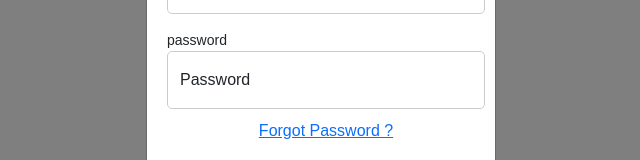
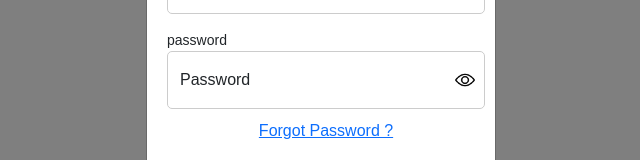
Before and after one commit to kmvipin/CodeHere-client, a React (Create React App) app: page /admin2023 in a window 1280 px wide. Shown: the part 409-569 px from the top of the page, without its empty margins (319-959 px from the left). Built offline with nearby package versions, Linux system fonts and the light colour scheme; no server answers; a web font is replaced by a local one.

Commit message:
add eye icon on password field

```diff
--- a/src/loginSignup/Login.js
+++ b/src/loginSignup/Login.js
@@ -5,11 +5,14 @@ import Form from 'react-bootstrap/Form';
 import logo from '../assets/images/loginLogo.jpg'
 import { useState } from 'react';
 import { Link } from 'react-router-dom';
+import viewEye from '../assets/images/view-eye.png';
+import hideEye from '../assets/images/hide-eye.png';
 
 const Login = (props) => {
     const {onLogin,error,setForgotPass} = props;
     const [userNameEmail,setUserNameEmail] = useState('');
     const [password,setPassword] = useState('');
+    const [seePassword,setSeePassword] = useState(false);
   return (
     <div style={{marginTop:'20px',marginLeft:'10px', display:'flex', flexDirection:'column'}}>
         <div style={{flex: 1, display: 'flex', justifyContent: 'center', alignItems: 'center', marginRight:'20px',
@@ -33,8 +36,14 @@ const Login = (props) => {
             </FloatingLabel>
             <small>password</small>
             <FloatingLabel controlId="floatingPassword" label="Password">
-                <Form.Control type="password" placeholder="Password"
+                <Form.Control type={seePassword ? "text" : "password"} placeholder="Password"
                 onChange={(e)=>{setPassword(e.target.value)}}/>
+                <img
+                    src={seePassword ? hideEye : viewEye}
+                    alt="Password Icon"
+                    className='eye-icon'
+                    onClick={()=>{setSeePassword(!seePassword)}}
+                />
             </FloatingLabel>
             <Link style={{alignSelf:'center',marginTop:'10px'}}
                 onClick={()=>{setForgotPass(true)}}>
--- a/src/loginSignup/LoginSignup.css
+++ b/src/loginSignup/LoginSignup.css
@@ -31,3 +31,13 @@
 .scrollable-container::-webkit-scrollbar {
     display: none;
 }
+
+.eye-icon{
+  position: absolute;
+  top: 50%;
+  transform: translateY(-50%);
+  right: 10px;
+  height: 20px;
+  width: 20px;
+  cursor: pointer;
+}
--- a/src/loginSignup/Signup.js
+++ b/src/loginSignup/Signup.js
@@ -3,6 +3,8 @@ import { useState } from 'react';
 import Button from 'react-bootstrap/Button';
 import FloatingLabel from 'react-bootstrap/FloatingLabel';
 import Form from 'react-bootstrap/Form';
+import viewEye from '../assets/images/view-eye.png';
+import hideEye from '../assets/images/hide-eye.png';
 
 const Signup = (props) => {
   const {onSignup, error} = props;
@@ -10,6 +12,8 @@ const Signup = (props) => {
   const [password, setPassword] = useState('');
   const [userName, setUserName] = useState('');
   const [confirmPass, setConfirmPass] = useState('');
+  const [seePassword,setSeePassword] = useState(false);
+
   return (
 
     <div style={{marginTop:'20px',marginLeft:'10px', display:'flex', flexDirection:'column'}}>
@@ -27,8 +31,14 @@ const Signup = (props) => {
             </FloatingLabel>
             <small>Password</small>
             <FloatingLabel controlId="floatingPassword" label="Enter Password">
-                <Form.Control type="password" placeholder="password"
+                <Form.Control type={seePassword ? "text" : "password"} placeholder="password"
                 onChange={(e)=>{setPassword(e.target.value)}}/>
+                <img
+                    src={seePassword ? hideEye : viewEye}
+                    alt="Password Icon"
+                    className='eye-icon'
+                    onClick={()=>{setSeePassword(!seePassword)}}
+                />
             </FloatingLabel>
             <small>Confirm Password</small>
             <FloatingLabel controlId="floatingPassword" label="Enter Confirm Password">
```
Also changed, not shown: src/assets/images/hide-eye.png (added), src/assets/images/view-eye.png (added).
